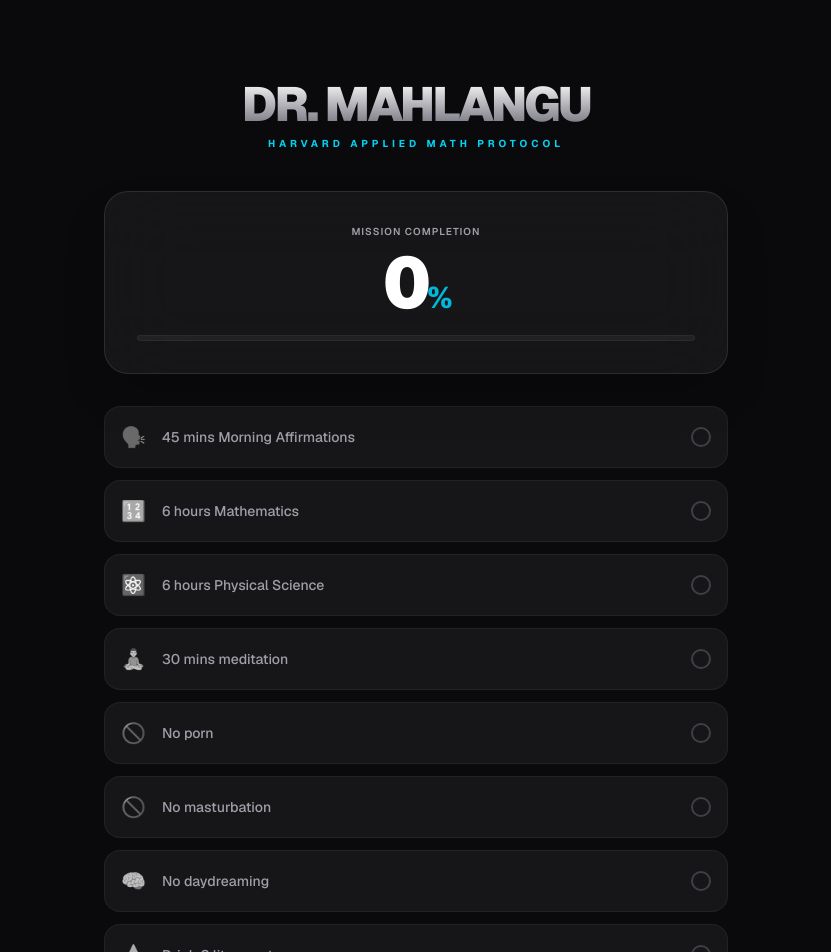
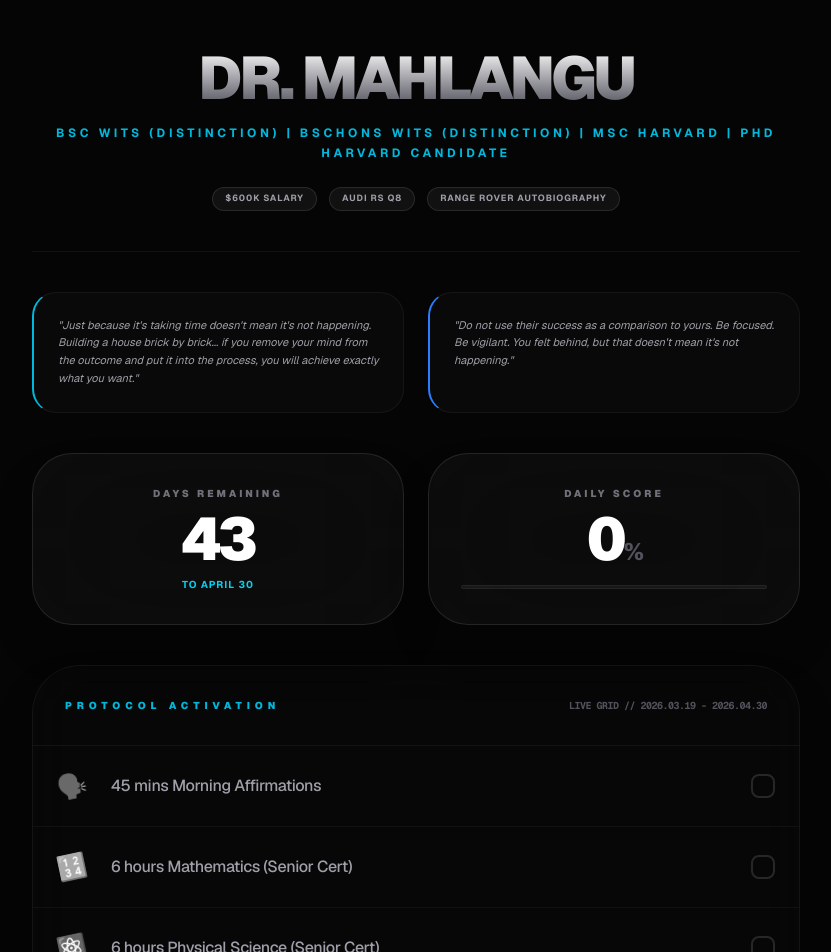
Before and after one commit to christophermahlangu/drmahlangu-app, a Next.js app: page / in a window 1280 px wide. Shown: the top 952 px of the page, without its empty margins (224-1055 px from the left). Built offline with nearby package versions, Linux system fonts and the light colour scheme.

Commit message:
Integrated Spreadsheet logic into Elite UI

```diff
--- a/app/page.tsx
+++ b/app/page.tsx
@@ -1,123 +1,157 @@
 "use client";
 import React, { useState, useEffect } from 'react';
 
+// --- THE DATA FROM YOUR SPREADSHEET SCRIPT ---
 const habits = [
-  { name: "45 mins Morning Affirmations", icon: "🗣️" },
-  { name: "6 hours Mathematics", icon: "🔢" },
-  { name: "6 hours Physical Science", icon: "⚛️" },
-  { name: "30 mins meditation", icon: "🧘‍♂️" },
-  { name: "No porn", icon: "🚫" },
-  { name: "No masturbation", icon: "🚫" },
-  { name: "No daydreaming", icon: "🧠" },
-  { name: "Drink 3 liters water", icon: "💧" },
-  { name: "Avoid sugar & oily food", icon: "🥗" },
-  { name: "No social media (IG/Twitter/YT)", icon: "📱" }
+  { id: 'aff', name: "45 mins Morning Affirmations", icon: "🗣️" },
+  { id: 'math', name: "6 hours Mathematics (Senior Cert)", icon: "🔢" },
+  { id: 'phys', name: "6 hours Physical Science (Senior Cert)", icon: "⚛️" },
+  { id: 'med', name: "30 mins Meditation", icon: "🧘‍♂️" },
+  { id: 'porn', name: "No Porn / No Masturbation", icon: "🚫" },
+  { id: 'daydream', name: "No Daydreaming (Mental Focus)", icon: "🧠" },
+  { id: 'water', name: "Drink 3 Liters Water", icon: "💧" },
+  { id: 'food', name: "Avoid Sugar & Oily Food", icon: "🥗" },
+  { id: 'social', name: "No IG / Twitter / YT Shorts", icon: "📱" }
 ];
 
 export default function Home() {
-  const [checked, setChecked] = useState<boolean[]>(new Array(habits.length).fill(false));
+  const [checked, setChecked] = useState<Record<string, boolean>>({});
   const [mounted, setMounted] = useState(false);
+  const [daysLeft, setDaysLeft] = useState(0);
 
   useEffect(() => {
-    const saved = localStorage.getItem('mahlangu-elite-v1');
+    const saved = localStorage.getItem('mahlangu-elite-protocol');
     if (saved) setChecked(JSON.parse(saved));
+
+    // Calculate Sprint (Ending April 30)
+    const end = new Date('2026-04-30').getTime();
+    const now = new Date().getTime();
+    setDaysLeft(Math.max(0, Math.ceil((end - now) / (1000 * 60 * 60 * 24))));
+
     setMounted(true);
   }, []);
 
   useEffect(() => {
-    if (mounted) localStorage.setItem('mahlangu-elite-v1', JSON.stringify(checked));
+    if (mounted) localStorage.setItem('mahlangu-elite-protocol', JSON.stringify(checked));
   }, [checked, mounted]);
 
-  const toggleHabit = (index: number) => {
-    const newChecked = [...checked];
-    newChecked[index] = !newChecked[index];
-    setChecked(newChecked);
+  const toggleHabit = (id: string) => {
+    setChecked(prev => ({ ...prev, [id]: !prev[id] }));
   };
 
-  const progress = Math.round((checked.filter(Boolean).length / habits.length) * 100);
+  const completedCount = Object.values(checked).filter(Boolean).length;
+  const progressPercent = Math.round((completedCount / habits.length) * 100);
 
   if (!mounted) return null;
 
   return (
-    <main className="min-h-screen relative overflow-hidden bg-[#0a0a0c] text-white font-sans selection:bg-cyan-500/30">
+    <main className="min-h-screen bg-[#050505] text-white p-4 md:p-12 font-sans selection:bg-cyan-500/30 overflow-x-hidden">
 
-      {/* --- VIVID BACKGROUND MESH --- */}
-      <div className="absolute inset-0 -z-10">
-        <div className="absolute top-[-10%] left-[-10%] w-[50%] h-[50%] rounded-full bg-cyan-900/20 blur-[120px]" />
-        <div className="absolute bottom-[-10%] right-[-10%] w-[50%] h-[50%] rounded-full bg-blue-900/20 blur-[120px]" />
+      {/* --- GLOSSY BACKGROUND MESH --- */}
+      <div className="fixed inset-0 -z-10">
+        <div className="absolute top-[-10%] left-[-10%] w-[70%] h-[70%] rounded-full bg-cyan-950/20 blur-[120px]" />
+        <div className="absolute bottom-[-10%] right-[-10%] w-[70%] h-[70%] rounded-full bg-blue-950/20 blur-[120px]" />
       </div>
 
-      <div className="max-w-2xl mx-auto px-6 py-12 md:py-20 relative z-10">
+      <div className="max-w-3xl mx-auto space-y-10 pb-24">
 
-        {/* --- GLASS HEADER --- */}
-        <header className="mb-10 text-center space-y-2">
-          <h1 className="text-4xl md:text-5xl font-black tracking-tighter bg-clip-text text-transparent bg-gradient-to-b from-white to-zinc-500">
+        {/* --- HEADER: DR. MAHLANGU IDENTITY --- */}
+        <header className="text-center space-y-4 border-b border-white/5 pb-10">
+          <h1 className="text-5xl md:text-6xl font-black tracking-tighter bg-clip-text text-transparent bg-gradient-to-b from-white to-zinc-600">
             DR. MAHLANGU
           </h1>
-          <p className="text-cyan-400 text-[10px] tracking-[0.4em] uppercase font-bold">
-            Harvard Applied Math Protocol
-          </p>
+          <div className="text-[10px] md:text-xs font-bold text-cyan-500 tracking-[0.3em] uppercase leading-relaxed px-4">
+            BSc Wits (Distinction) | BScHons Wits (Distinction) | MSc Harvard | PhD Harvard Candidate
+          </div>
+
+          <div className="flex flex-wrap justify-center gap-3 pt-2">
+            {['$600K Salary', 'Audi RS Q8', 'Range Rover Autobiography'].map((asset) => (
+              <span key={asset} className="px-3 py-1 rounded-full border border-white/10 bg-white/5 text-[9px] uppercase tracking-widest text-zinc-400 font-bold">
+                {asset}
+              </span>
+            ))}
+          </div>
         </header>
 
-        {/* --- GLASS PROGRESS CARD --- */}
-        <div className="mb-8 p-8 rounded-3xl border border-white/10 bg-white/5 backdrop-blur-2xl shadow-2xl relative overflow-hidden group">
-          <div className="absolute inset-0 bg-gradient-to-br from-cyan-500/10 to-transparent opacity-0 group-hover:opacity-100 transition-opacity duration-500" />
-
-          <div className="relative z-10 flex flex-col items-center">
-            <span className="text-zinc-400 text-[10px] uppercase tracking-widest mb-2 font-semibold">Mission Completion</span>
-            <div className="text-7xl font-black text-white tabular-nums tracking-tighter mb-4">
-              {progress}<span className="text-cyan-500 text-3xl">%</span>
+        {/* --- THE VISION BOARD QUOTES --- */}
+        <div className="grid grid-cols-1 md:grid-cols-2 gap-6 italic">
+          <div className="p-6 rounded-3xl bg-white/[0.02] border border-white/5 border-l-cyan-500 border-l-2 text-[11px] leading-relaxed text-zinc-400">
+            "Just because it's taking time doesn't mean it's not happening. Building a house brick by brick... if you remove your mind from the outcome and put it into the process, you will achieve exactly what you want."
+          </div>
+          <div className="p-6 rounded-3xl bg-white/[0.02] border border-white/5 border-l-blue-500 border-l-2 text-[11px] leading-relaxed text-zinc-400">
+            "Do not use their success as a comparison to yours. Be focused. Be vigilant. You felt behind, but that doesn't mean it's not happening."
+          </div>
         </div>
 
-            {/* Glossy Progress Track */}
-            <div className="w-full h-1.5 bg-white/5 rounded-full overflow-hidden border border-white/5">
+        {/* --- THE ANALYTICS --- */}
+        <div className="grid grid-cols-2 gap-6">
+          <div className="p-8 rounded-[40px] border border-white/10 bg-white/[0.03] backdrop-blur-3xl text-center shadow-2xl relative overflow-hidden group">
+            <div className="absolute inset-0 bg-cyan-500/5 opacity-0 group-hover:opacity-100 transition-opacity duration-500" />
+            <span className="block text-[10px] text-zinc-500 uppercase tracking-[0.3em] mb-2 font-black">Days Remaining</span>
+            <span className="text-6xl font-black text-white tabular-nums tracking-tighter">{daysLeft}</span>
+            <span className="block text-[10px] text-cyan-400 mt-2 font-bold tracking-widest uppercase">To April 30</span>
+          </div>
+
+          <div className="p-8 rounded-[40px] border border-white/10 bg-white/[0.03] backdrop-blur-3xl text-center shadow-2xl relative overflow-hidden group">
+            <div className="absolute inset-0 bg-blue-500/5 opacity-0 group-hover:opacity-100 transition-opacity duration-500" />
+            <span className="block text-[10px] text-zinc-500 uppercase tracking-[0.3em] mb-2 font-black">Daily Score</span>
+            <span className="text-6xl font-black text-white tabular-nums tracking-tighter">{progressPercent}<span className="text-2xl text-zinc-600">%</span></span>
+            <div className="w-full h-1 bg-white/5 rounded-full mt-4 overflow-hidden border border-white/5">
                 <div
-                className="h-full bg-gradient-to-r from-cyan-400 via-blue-500 to-cyan-400 shadow-[0_0_15px_rgba(34,211,238,0.5)] transition-all duration-1000 ease-out"
-                style={{ width: `${progress}%` }}
+                  className="h-full bg-gradient-to-r from-cyan-500 to-blue-500 shadow-[0_0_15px_rgba(6,182,212,0.5)] transition-all duration-1000"
+                  style={{width: `${progressPercent}%`}}
                 />
             </div>
           </div>
         </div>
 
-        {/* --- INTERACTIVE HABIT LIST --- */}
-        <div className="space-y-3">
-          {habits.map((habit, i) => (
+        {/* --- THE PROTOCOL TRACKER --- */}
+        <div className="bg-white/[0.01] border border-white/5 rounded-[48px] overflow-hidden backdrop-blur-xl shadow-2xl">
+          <div className="p-8 border-b border-white/5 flex justify-between items-center">
+            <h2 className="text-[10px] font-black tracking-[0.5em] text-cyan-500 uppercase">Protocol Activation</h2>
+            <span className="text-[10px] text-zinc-600 font-mono tracking-tighter uppercase font-bold">Live Grid // 2026.03.19 - 2026.04.30</span>
+          </div>
+
+          <div className="divide-y divide-white/[0.04]">
+            {habits.map((habit) => (
               <button
-              key={i}
-              onClick={() => toggleHabit(i)}
-              className={`w-full flex items-center justify-between p-4 rounded-2xl border transition-all duration-300 group ${
-                checked[i]
-                ? 'bg-cyan-500/10 border-cyan-500/50 shadow-[0_0_20px_rgba(6,182,212,0.1)]'
-                : 'bg-white/5 border-white/5 hover:border-white/20 hover:bg-white/[0.07]'
+                key={habit.id}
+                onClick={() => toggleHabit(habit.id)}
+                className={`w-full flex items-center justify-between p-6 transition-all duration-300 group ${
+                  checked[habit.id] ? 'bg-cyan-500/[0.04]' : 'hover:bg-white/[0.02]'
                 }`}
               >
-              <div className="flex items-center gap-4 text-left">
-                <span className={`text-xl transition-transform duration-300 ${checked[i] ? 'scale-110' : 'grayscale group-hover:grayscale-0'}`}>
+                <div className="flex items-center gap-6">
+                  <span className={`text-2xl transition-all duration-500 ${checked[habit.id] ? 'scale-125 rotate-0 shadow-cyan-500' : 'grayscale group-hover:grayscale-0 -rotate-12 group-hover:rotate-0'}`}>
                     {habit.icon}
                   </span>
-                <span className={`text-sm font-medium transition-colors ${checked[i] ? 'text-cyan-300' : 'text-zinc-400'}`}>
+                  <span className={`text-sm md:text-base font-medium tracking-tight transition-colors duration-300 ${
+                    checked[habit.id] ? 'text-cyan-300' : 'text-zinc-400'
+                  }`}>
                     {habit.name}
                   </span>
                 </div>
 
-              <div className={`w-5 h-5 rounded-full border-2 flex items-center justify-center transition-all duration-500 ${
-                checked[i] ? 'bg-cyan-500 border-cyan-400 scale-110' : 'border-zinc-700 bg-transparent'
+                <div className={`w-6 h-6 rounded-lg border-2 flex items-center justify-center transition-all duration-500 ${
+                  checked[habit.id] ? 'bg-cyan-500 border-cyan-400' : 'border-zinc-800 bg-transparent'
                 }`}>
-                {checked[i] && (
-                  <svg className="w-3 h-3 text-black font-bold" fill="none" viewBox="0 0 24 24" stroke="currentColor">
-                    <path strokeLinecap="round" strokeLinejoin="round" strokeWidth={4} d="M5 13l4 4L19 7" />
+                  {checked[habit.id] && (
+                    <svg className="w-4 h-4 text-black font-black" fill="none" viewBox="0 0 24 24" stroke="currentColor">
+                      <path strokeLinecap="round" strokeLinejoin="round" strokeWidth={5} d="M5 13l4 4L19 7" />
                     </svg>
                   )}
                 </div>
               </button>
             ))}
           </div>
+        </div>
 
-        <footer className="mt-12 text-center">
-          <p className="text-[9px] text-zinc-600 tracking-[0.3em] uppercase mb-4">
-            System Status: Optimal // {new Date().toLocaleDateString()}
+        {/* --- FOOTER STATUS --- */}
+        <footer className="text-center pt-10 space-y-4">
+            <div className="h-[1px] w-24 bg-gradient-to-r from-transparent via-zinc-800 to-transparent mx-auto" />
+            <p className="text-[8px] text-zinc-700 tracking-[0.6em] uppercase font-bold">
+              Quantum Stochastic Interface // Christopher Mahlangu x Vercel Elite
             </p>
-          <div className="h-px w-12 bg-zinc-800 mx-auto" />
         </footer>
       </div>
     </main>
```
Lines whose indentation alone changed are shown as unchanged.
